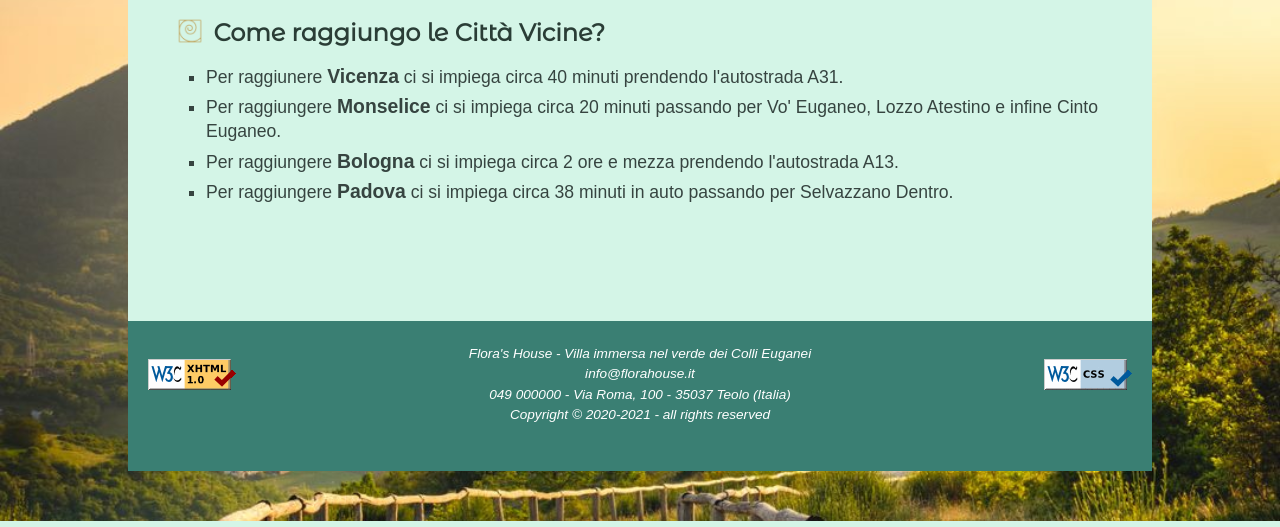
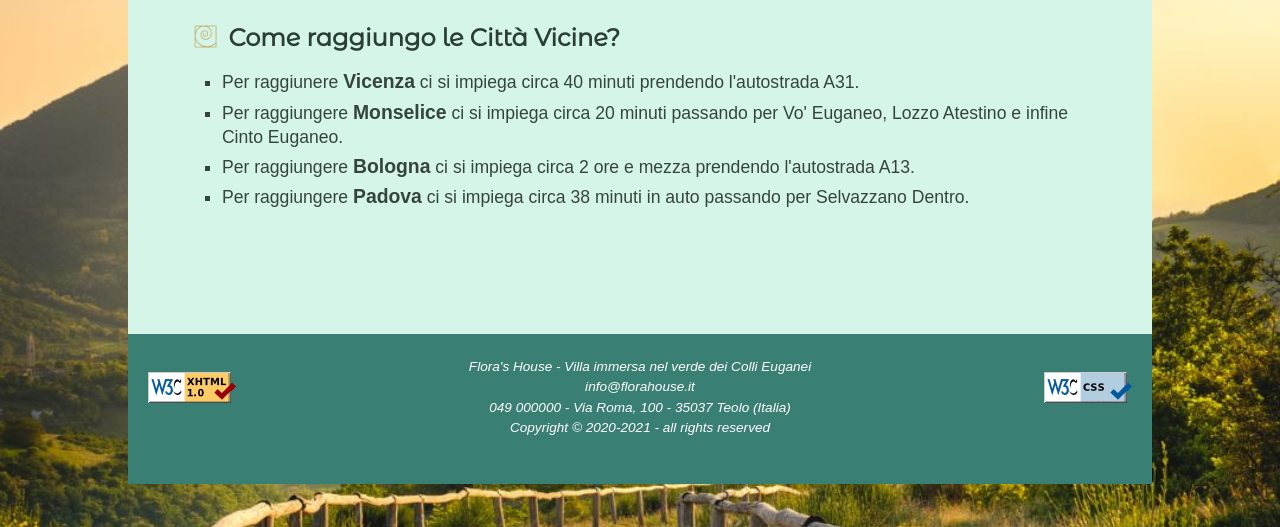
Before and after one commit to comodei/Flora-s-House-TecWeb-Project-, a PHP site: page /html/contatti.html in a window 1280 px wide. Shown: the part 903-1430 px from the top of the page. Run offline with PHP 8.4, Linux system fonts and the light colour scheme.

Commit message:
aggiustamenti vari

```diff
--- a/style/style_lavoro.css
+++ b/style/style_lavoro.css
@@ -123,7 +123,7 @@ img#villa{
 /*CONTENUTO GENERALE*/
 .main{
   background-color: #D4F5E7;
-  padding: 1.5em 3em;
+  padding: 2em 4em;
   font-size: 1em;
   line-height: 1.5em;
 }
@@ -283,7 +283,7 @@ ul .nomeCitta{
 	margin-top: 0.3em;
 	margin-bottom: 3em;
 	height: 100%;
-	width: 90%;
+	width: 88%;
 	border: 1px solid rgba(54,68,64,0.5);
 }
 
```
